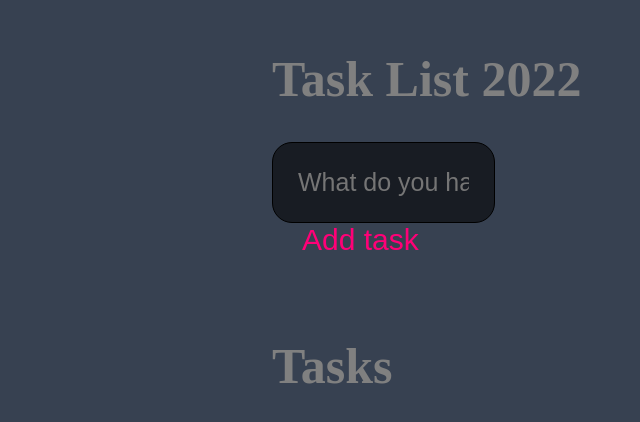
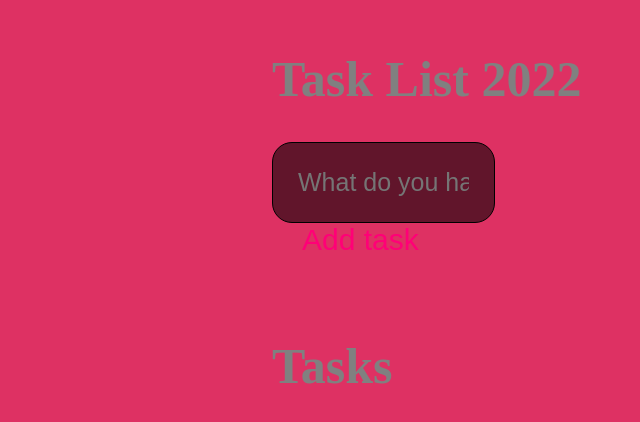
Before and after one commit to honeyposh/react-todo, a React (Create React App) app: page / in a window 768 px wide. Shown: the top 422 px of the page, without its empty margins (128-768 px from the left). Built offline with nearby package versions, Linux system fonts and the light colour scheme.

Commit message:
initial commit

```diff
--- a/src/index.css
+++ b/src/index.css
@@ -8,6 +8,8 @@ body {
   background-color: #374151;
   margin-left: 400px;
 }
-/* Portrait and Landscape */
-@media screen and (device-width: 1060px) and (device-height: 1257px) {
+@media (min-width: 600px) and (max-width: 768px) {
+  body {
+    background-color: #de3163;
+  }
 }
```
